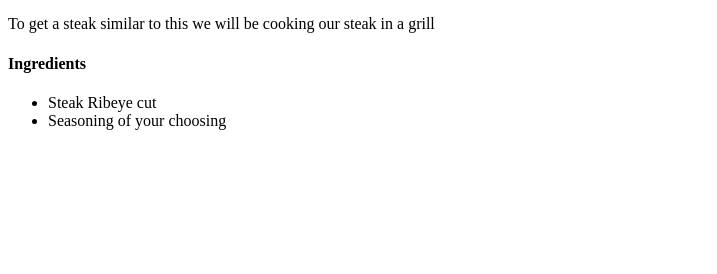
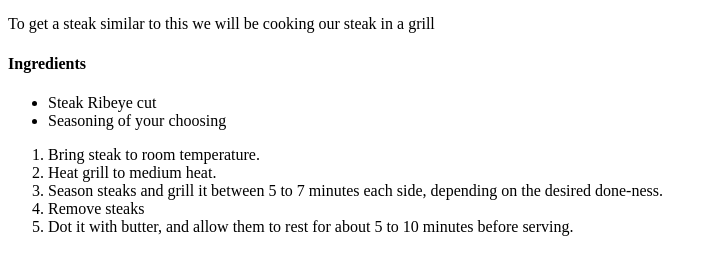
Before and after one commit to Uarus60/odin-recipes, a plain HTML site: page recipes/Ribeye-Steak.html in a window 1280 px wide. Shown: the part 462-736 px from the top of the page, without its empty margins (0-717 px from the left). Drawn offline with Linux system fonts and the light colour scheme.

Commit message:
added steps lsit

```diff
--- a/recipes/Ribeye-Steak.html
+++ b/recipes/Ribeye-Steak.html
@@ -17,5 +17,12 @@
             <li>Steak Ribeye cut</li>
             <li>Seasoning of your choosing</li>
         </ul>
+        <ol>
+            <li>Bring steak to room temperature.</li>
+            <li>Heat grill to medium heat.</li>
+            <li>Season steaks and grill it between 5 to 7 minutes each side, depending on the desired done-ness.</li>
+            <li>Remove steaks</li>
+            <li>Dot it with butter, and allow them to rest for about 5 to 10 minutes before serving.</li>
+        </ol>
     </body>
 </html>
```
